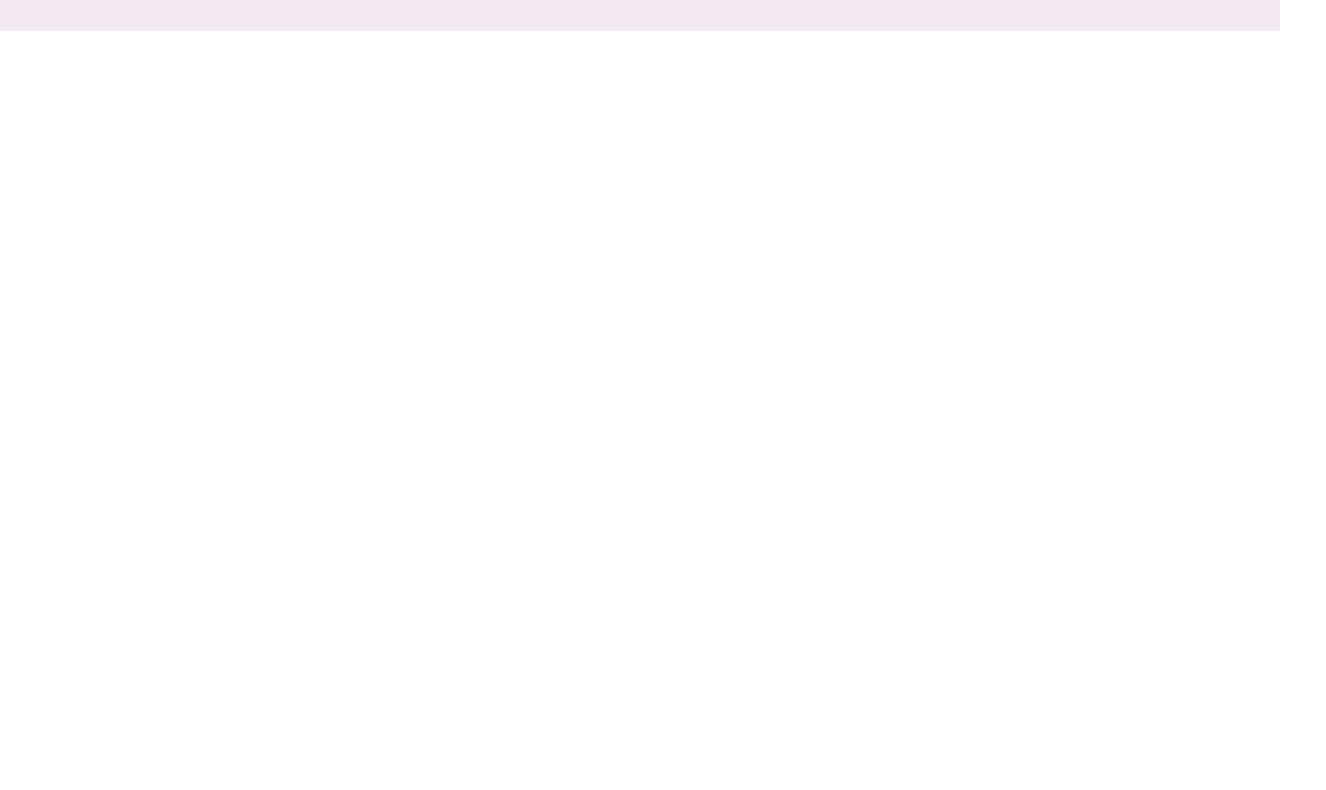
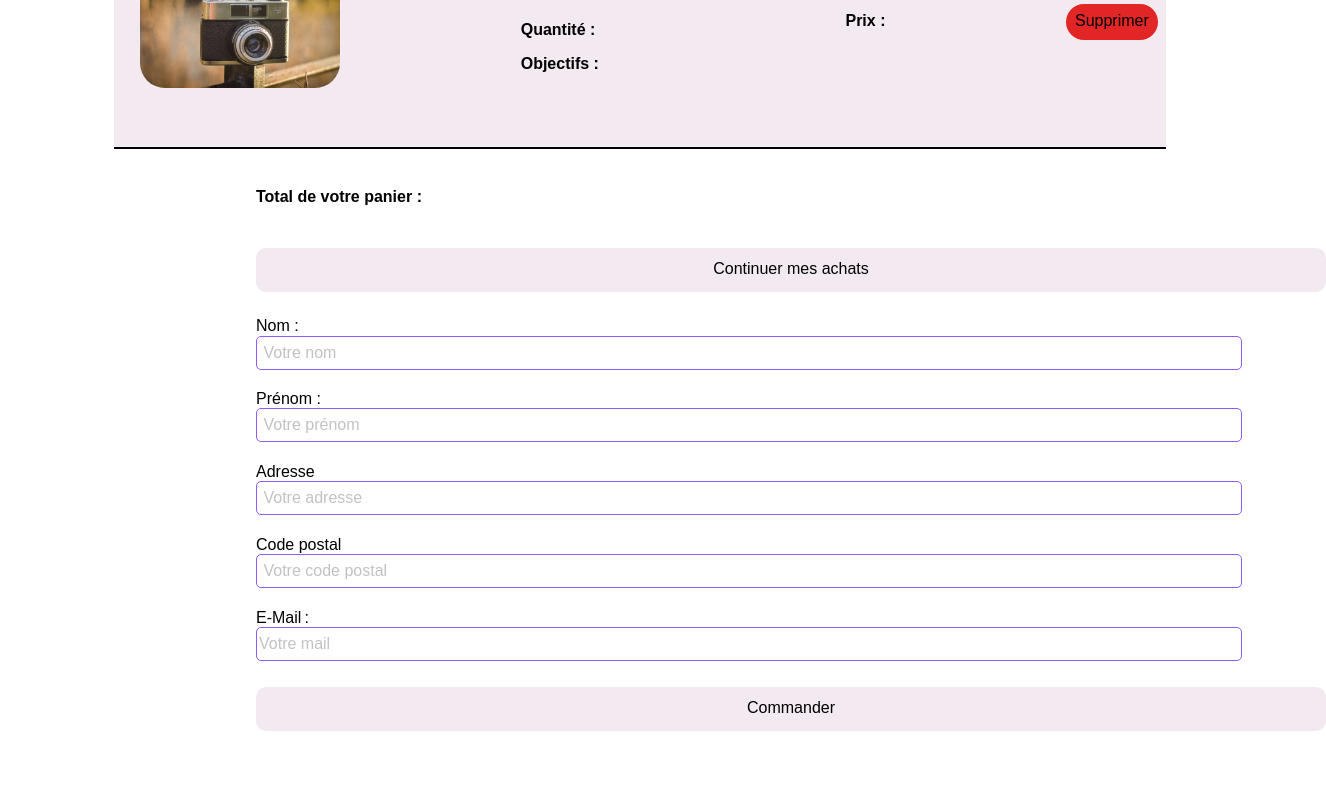
Before and after one commit to EMNGRL/Orinoco, a plain HTML site: page Frontend_P5/shopping.html in a window 1280 px wide. Shown: the part 352-1142 px from the top of the page, 1326 px wide, since content can reach past the window. Before the commit the page ends 800 px from the top, so only its background shows below. Drawn offline with nearby package versions, Linux system fonts and the light colour scheme.

Commit message:
avancé pages home/product/shopping

```diff
--- a/Frontend_P5/shopping.html
+++ b/Frontend_P5/shopping.html
@@ -18,11 +18,63 @@
 
         <nav>
             <ul>
-                <a href="home.html">Accueil</a>
-                <a href="shopping.html"> <i class="fas fa-shopping-cart fa-2x"></i></a>
+                <a class="home" href="home.html">Accueil</a>
+                <a class="shopping" href="shopping.html"> <i class="fas fa-shopping-cart fa-2x"></i></a>
             </ul>
         </nav>
     </header>
+
+    <main class="page-shopping">
+
+        <h1>Votre panier</h1>
+
+        <div class="shop-product">
+            <img class="img-product-added" src="img/vcam_1.jpg" alt="product-added">
+            <div class="details-product-added">
+                <h2 class="product-name">Nom caméra</h2>
+                <p class="quantity"><b>Quantité :</b></p>
+                <p class="lens"><b>Objectifs :</b></p>
+            </div>
+            <div class="price-product-added">
+                <p class="total-price"><b>Prix :</b></p>
+            </div>
+            <div class="delete-product-added">
+                <button class="delete-product">Supprimer</button>
+            </div>
+        </div>
+
+        <p class="final-order-price"><b>Total de votre panier :</b></p>
+
+        <button class="continue-shopping">Continuer mes achats</button>
+
+        <div class="form">
+            <form action="" method="post">
+                <div class="name-form">
+                    <label for="name">Nom :</label>
+                    <input type="text" id="name" name="user_name" value=" Votre nom" required>
+                </div>
+                <div class="name-form">
+                    <label for="name">Prénom :</label>
+                    <input type="text" id="name" name="user_name" value=" Votre prénom" required>
+                </div>
+                <div class="adress-form">
+                    <label for="name">Adresse</label>
+                    <input type="text" id="adress" name="user_adress" value=" Votre adresse" required>
+                </div>
+                <div class="adress-form">
+                    <label for="name">Code postal</label>
+                    <input type="text" id="code-postal" name="user_postal" value=" Votre code postal" required>
+                </div>
+                <div class="mail-form">
+                    <label for="mail">E-Mail :</label>
+                    <input type="email" id="mail" name="user_mail" value=" Votre mail" required>
+                </div>
+            </form>
+        </div>
+
+        <button class="pay">Commander</button>
+
+    </main>
 
     <footer>
         <ul>
--- a/Frontend_P5/style.css
+++ b/Frontend_P5/style.css
@@ -19,6 +19,16 @@ nav a{
 	color: black;
     margin-right: 50px;
     text-decoration: none;
+}
+
+.home:hover{
+    color: #d4803c;
+    transition: 0.2s;
+}
+
+.shopping:hover{
+    color: #8f5bfe;
+    transition: 0.2s;
 }
 
 footer{
@@ -137,10 +147,105 @@ h1{
     max-height: 400px;
 }
 
-.add{
-    background: linear-gradient(to right, #d4803c, #8f5bfe);
+.add button{
+    background: #d4803c;
     border-style: none;
     padding: 2%;
     border-radius: 10px;
     color: white;
 }
+
+.add :hover{
+    background: #8f5bfe;
+    transition: 0.5s;
+}
+
+/* SHOPPING PAGE */
+
+.page-shopping{
+    margin-top: 2%;
+}
+
+.shop-product{
+    display: flex;
+    align-items: center;
+    justify-content: space-between;
+    width: 1000px;
+    height: 200px;
+    padding: 2%;
+    background-color:#f3e9f1;
+    margin: auto;
+    border-bottom: black solid 2px;
+}
+
+.img-product-added{
+    width: 20%;
+    border-radius: 25px;
+}
+
+.delete-product{
+    background-color: rgb(226, 38, 38);
+    border-style: none;
+    padding: 12%;
+    border-radius: 25px;
+}
+
+.final-order-price{
+    margin-left: 20%;
+    margin-top: 3%;
+}
+
+.continue-shopping{
+    background: #f3e9f1;
+    border-style: none;
+    padding: 1%;
+    border-radius: 10px;
+    color: black;
+    margin-left: 20%;
+    margin-top: 2%;
+    width: 1070px;
+}
+
+.continue-shopping:hover{
+    background: #8f5bfe;
+    color: white;
+    transition: 0.5s;
+}
+
+.form{
+    margin-left: 20%;
+    margin-top: 2%;
+}
+
+.name-form{
+    margin-bottom: 2%;
+}
+
+.form input{
+    color: rgba(128, 128, 128, 0.479);
+    width: 980px;
+    height: 30px;
+    border: #8f5bfe solid 1px;
+    border-radius: 5px;
+}
+
+.adress-form{
+    margin-bottom: 2%;
+}
+
+.pay{
+    background: #f3e9f1;
+    border-style: none;
+    padding: 1%;
+    border-radius: 10px;
+    color: black;
+    margin-left: 20%;
+    margin-top: 2%;
+    width: 1070px;
+}
+
+.pay:hover{
+    background: #8f5bfe;
+    color: white;
+    transition: 0.5s;
+}
```
Also changed, not shown: Frontend_P5/home.html (+1 -1 lines), Frontend_P5/orderthanks.html (+2 -2 lines), Frontend_P5/product.html (+3 -3 lines).
